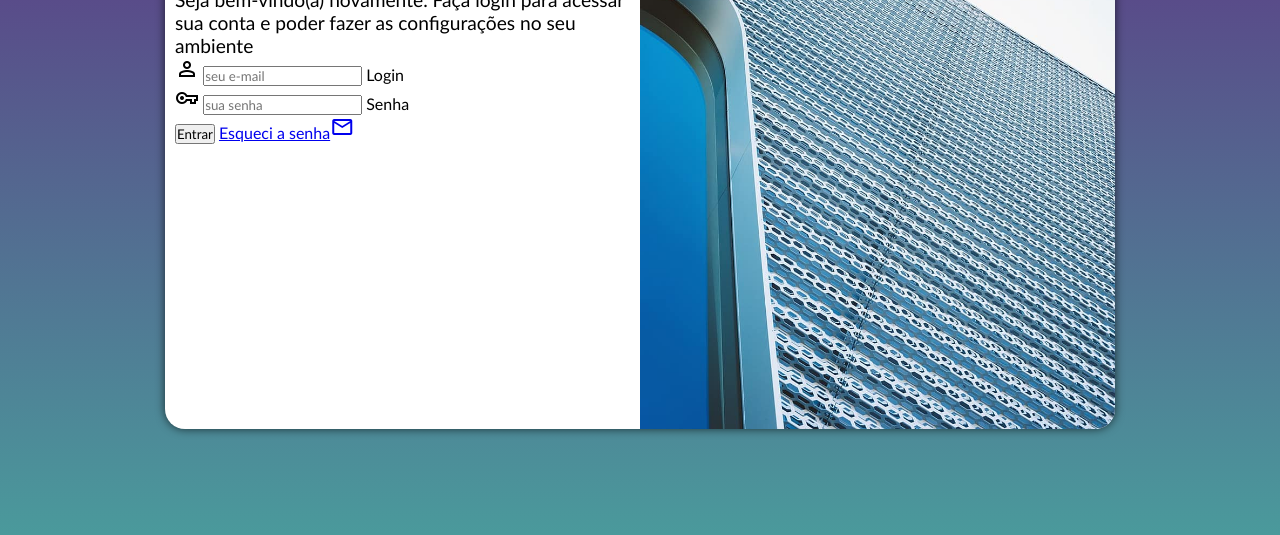
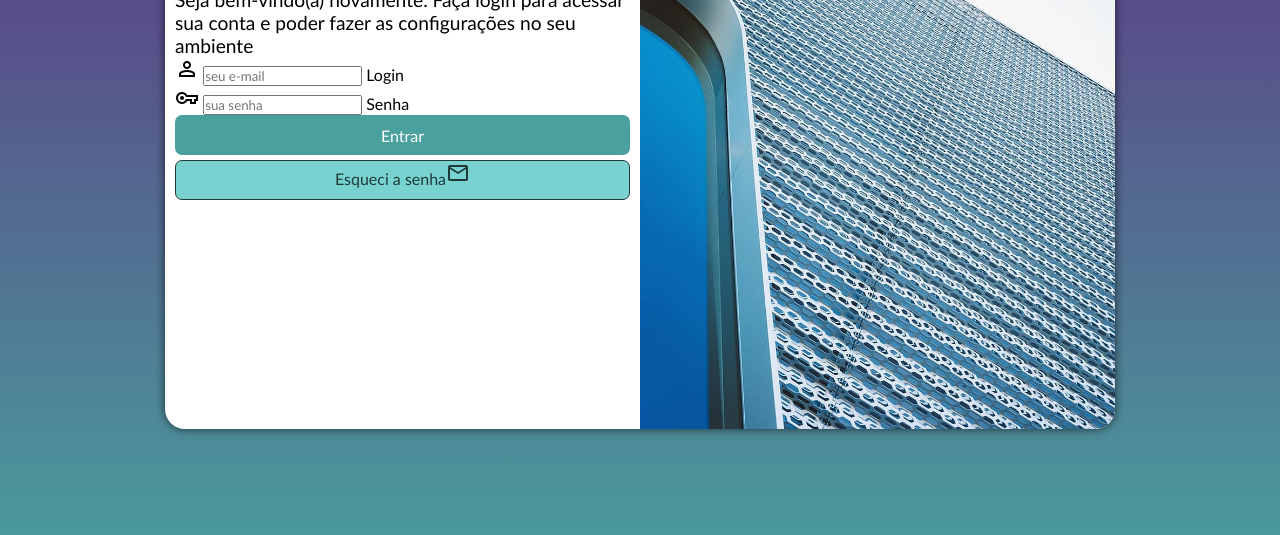
Before and after one commit to antoniodiasfilho/projeto-login, a plain HTML site: page index.html in a window 1280 px wide. Shown: the part 221-756 px from the top of the page. Drawn offline with nearby package versions, Linux system fonts and the light colour scheme.

Commit message:
pequenas atualizações

```diff
--- a/estilos/style.css
+++ b/estilos/style.css
@@ -63,3 +63,32 @@ div#formulario > h1{
 div#formulario  > p{
     font-size: 0.8em;
 }
+
+form > input[type=submit]{
+    display: block;
+    font-size: 1em;
+    width: 100%;
+    height: 40px;
+    background-color:#49a09d;
+    color: white;
+    border: none;
+    border-radius: 7px;
+    cursor: pointer;
+}
+
+form > input[type=submit]:hover{
+    background-color: #356161;
+}
+
+form > a.botao{
+    display: block;
+    height: 40px;
+    margin-top: 5px;
+    font-size: 1em;
+    text-align: center;
+    text-decoration: none;
+    background-color: #78d3d0;
+    color: #203a3a;
+    border: 1px solid #203a3a;
+    border-radius: 7px;
+}
--- a/index.html
+++ b/index.html
@@ -29,7 +29,7 @@
                         <label for="isenha">Senha</label>
                     </div>
                     <input type="submit" value="Entrar">
-                    <a href="esqueci.html">Esqueci a senha<span class="material-symbols-outlined">mail</span></a>
+                    <a href="esqueci.html" class="botao">Esqueci a senha<span class="material-symbols-outlined">mail</span></a>
                 </form>
             </div>
         </section>
```
